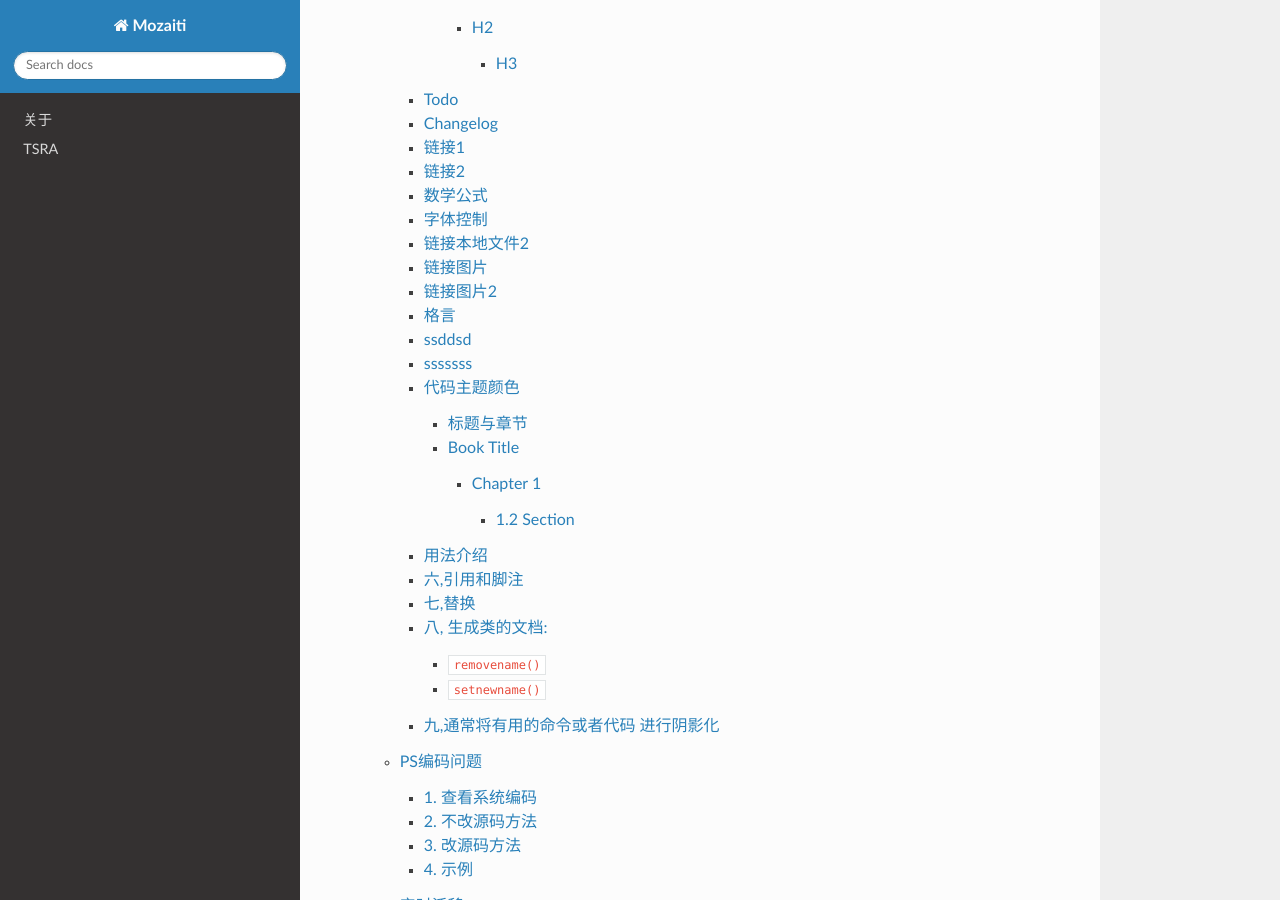
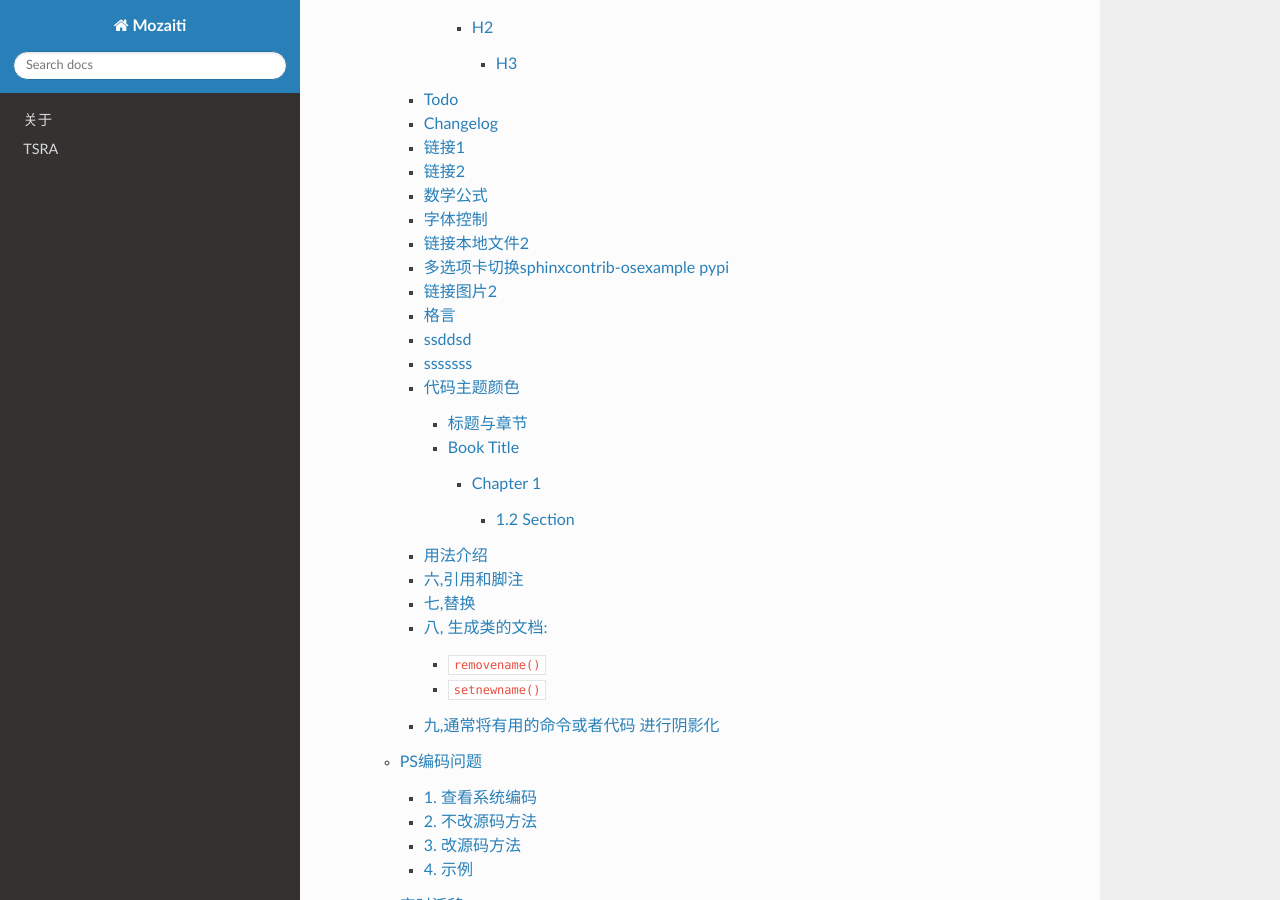
Before and after one commit to timhuang5129/mozaiti, a Sphinx documentation site: the page built from source/index.rst, in a window 1280 px wide and 900 px high, scrolled down 1224 px. Built offline with Sphinx 7.4.7 and the Read the Docs theme 2.0.0, drawn with Linux system fonts in a browser that asks for light colours; pages that are not in the unit, such as notebooks, are missing from menus.

Commit message:
Update manual.rst

```diff
--- a/source/about/manual/docs/manual.rst
+++ b/source/about/manual/docs/manual.rst
@@ -106,7 +106,7 @@
 ------
 这篇文章来自我的Github,请参考 reference_。
 
-.. _reference: http://10.76.219.169:8899/myref/reStructuredText(rst)_manual.pdf
+.. _reference: https://www.jianshu.com/p/1885d5570b37
 
 链接2
 ------
@@ -149,11 +149,11 @@
 
 这篇文章来自我的Github,请参考 reference3_。
 
-.. _reference3: ../../_static/myref/reStructuredText(rst)_manual.pdf
+.. _reference3: https://www.jianshu.com/p/1885d5570b37
 
-链接图片
------------
-.. image:: ../../_static/imgs/sphinxcontrib-osexample.png
+多选项卡切换sphinxcontrib-osexample pypi
+----------------------------------------
+.. image:: ../../../_static/imgs/logo.gif
 
 链接图片2
 ------------
```
